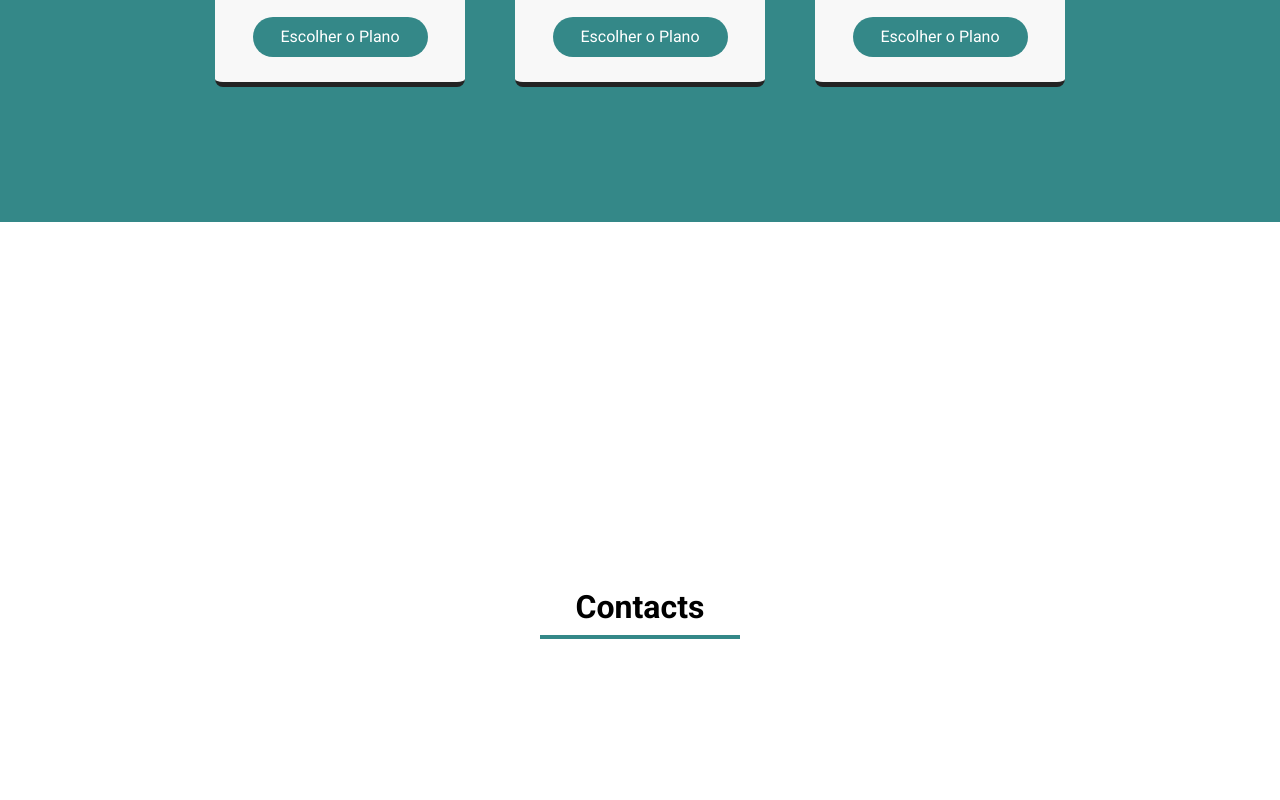
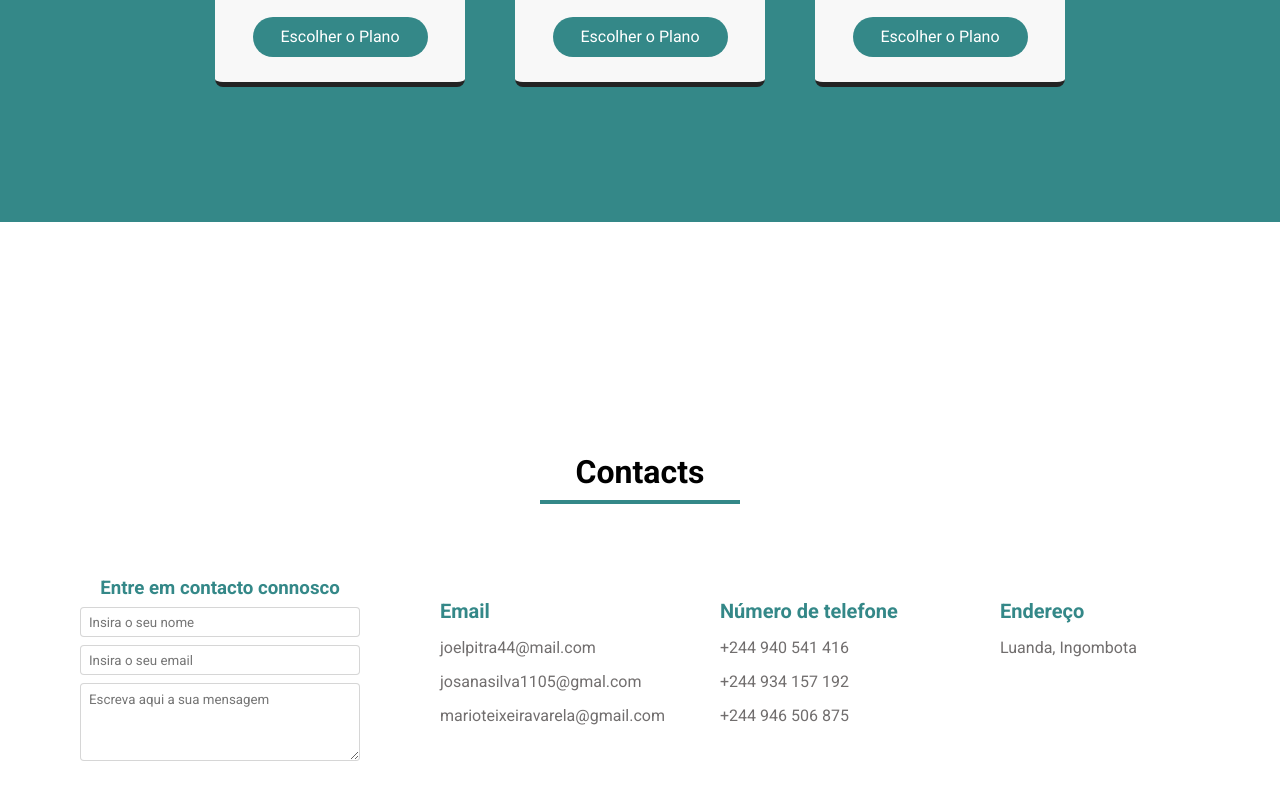
Before and after one commit to Business-Partners/kis_website, a React (Vite) app: page / in a window 1280 px wide. Shown: the part 2078-2878 px from the top of the page. Built offline with nearby package versions, Linux system fonts and the light colour scheme.

Commit message:
feat contacts info

```diff
--- a/src/assets/index.ts
+++ b/src/assets/index.ts
@@ -1,4 +1,4 @@
+import logo from "./images/logo.png";
 import WelcomeRightImage from "./images/welcome-image.png";
-import logo from "./images/logo.png";
 
 export { WelcomeRightImage, logo };
--- a/src/pages/createInstitution/createInstitution/finalWrappers/index.tsx
+++ b/src/pages/createInstitution/createInstitution/finalWrappers/index.tsx
@@ -1,6 +1,6 @@
-import React, { useEffect, useState } from "react";
+import React, { useState } from "react";
 import { Link } from "react-router-dom";
-import { logo, WelcomeRightImage } from "../../../../assets";
+import { WelcomeRightImage, logo } from "../../../../assets";
 import { WrapperAlmostDone } from "../styles";
 
 const FinalWrappers: React.FC<{ open: boolean }> = ({ open }) => {
--- a/src/pages/createInstitution/createInstitution/index.tsx
+++ b/src/pages/createInstitution/createInstitution/index.tsx
@@ -17,6 +17,7 @@ import {
   InstitutionData,
   InstitutionSize,
 } from "./types";
+
 type FormData = Yup.InferType<typeof schema>;
 
 const CreateInstitution: React.FC = () => {
@@ -80,7 +81,7 @@ const CreateInstitution: React.FC = () => {
 
   const CreateInstitution = async () => {
     await api
-      .post("/institution", {
+      .post("/i", {
         institutionData,
         institutionContacts,
         institutionAddress,
@@ -92,10 +93,12 @@ const CreateInstitution: React.FC = () => {
           setOpenFinalWrapper(true);
         }, 3000);
       })
-      .catch((err: AxiosError) => {
-        if (err.response?.data?.message)
+      .catch((err) => {
+        if (err instanceof AxiosError) {
           toast.error(err.response?.data?.message);
-        else toast.error(err.code + " " + err.message);
+        } else {
+          toast.error(err.code + " " + err.message);
+        }
       });
     setLoading(false);
   };
--- a/src/routes/index.routes.jsx
+++ b/src/routes/index.routes.jsx
@@ -1,5 +1,5 @@
 import React from "react";
-import { BrowserRouter, Routes, Route, Navigate } from "react-router-dom";
+import { BrowserRouter, Navigate, Route, Routes } from "react-router-dom";
 import Welcome from "../pages/createInstitution";
 import Home from "../pages/home";
 
--- a/src/views/about/styles/index.jsx
+++ b/src/views/about/styles/index.jsx
@@ -8,7 +8,7 @@ export const AboutContainer = styled(ViewContainer)`
   > div {
     width: 100%;
     display: flex;
-    aling-items: center;
+    align-items: center;
     justify-content: space-between;
     margin: 15px 0;
 
--- a/src/views/contacts/index.jsx
+++ b/src/views/contacts/index.jsx
@@ -1,10 +1,47 @@
 import { ContainerHeading } from "../styles";
-import { ContactsContainer } from "./styles";
+import {
+  ContactsContainer,
+  FormContainer,
+  ContactsTag,
+  ContactsContent,
+} from "./styles";
 
 function Contacts() {
   return (
     <ContactsContainer id="contacts">
       <ContainerHeading> Contacts </ContainerHeading>
+      <div>
+        <FormContainer>
+          <h3>Entre em contacto connosco</h3>
+          <input type="text" placeholder="Insira o seu nome" />
+          <input type="email" placeholder="Insira o seu email" />
+          <textarea
+            name=""
+            id=""
+            cols="20"
+            rows="4"
+            placeholder="Escreva aqui a sua mensagem"
+          ></textarea>
+        </FormContainer>
+        <ContactsTag>
+          <ContactsContent>
+            <h2>Email</h2>
+            <span>joelpitra44@mail.com</span>
+            <span>josanasilva1105@gmal.com</span>
+            <span>marioteixeiravarela@gmail.com</span>
+          </ContactsContent>
+          <ContactsContent>
+            <h2>Número de telefone</h2>
+            <span>+244 940 541 416</span>
+            <span>+244 934 157 192</span>
+            <span>+244 946 506 875</span>
+          </ContactsContent>
+          <ContactsContent>
+            <h2>Endereço</h2>
+            <span>Luanda, Ingombota</span>
+          </ContactsContent>
+        </ContactsTag>
+      </div>
     </ContactsContainer>
   );
 }
--- a/src/views/contacts/styles/index.jsx
+++ b/src/views/contacts/styles/index.jsx
@@ -1,4 +1,72 @@
 import styled from "styled-components";
 import { ViewContainer } from "../../styles";
 
-export const ContactsContainer = styled(ViewContainer)``;
+export const ContactsContainer = styled(ViewContainer)`
+  > div {
+    width: 100%;
+    display: flex;
+    justify-content: space-evenly;
+    flex-direction: row;
+    align-items: center;
+    margin: 15px 0;
+  }
+`;
+export const FormContainer = styled.div`
+  > h3 {
+    color: #348888;
+  }
+
+  width: 360px;
+  height: 240px;
+  row-gap: 8px;
+  display: flex;
+  justify-content: center;
+  align-items: center;
+  flex-direction: column;
+
+  > input {
+    width: 280px;
+    height: 30px;
+    border-radius: 4px;
+    border: 1px solid #cccc;
+    padding: 8px;
+    background-color: #ffff;
+  }
+
+  > textarea {
+    width: 280px;
+    border-radius: 4px;
+    border: 1px solid #cccc;
+    padding: 8px;
+    background-color: #ffff;
+  }
+`;
+
+export const ContactsContent = styled.div`
+  > h2 {
+    font-size: 20px;
+    font-weight: 600;
+    color: #348888;
+  }
+
+  > span {
+    font-size: 16px;
+    color: #716e6e;
+  }
+  width: 240px;
+  height: 140px;
+  display: flex;
+  justify-content: flex-start;
+  align-items: flex-start;
+  flex-direction: column;
+  row-gap: 15px;
+`;
+
+export const ContactsTag = styled.div`
+  width: 800px;
+  height: 240px;
+  display: flex;
+  justify-content: space-between;
+  align-items: center;
+  flex-direction: row;
+`;
--- a/src/views/prices/index.jsx
+++ b/src/views/prices/index.jsx
@@ -1,6 +1,6 @@
+import { Link } from "react-router-dom";
+import { ContainerHeading } from "../styles";
 import { PriceCard, PriceContainer } from "./styles";
-import { ContainerHeading } from "../styles";
-import { Link } from "react-router-dom";
 
 function Prices() {
   return (
```
Also changed, not shown: 1 other file (tests, documents, lock files or other folders).
